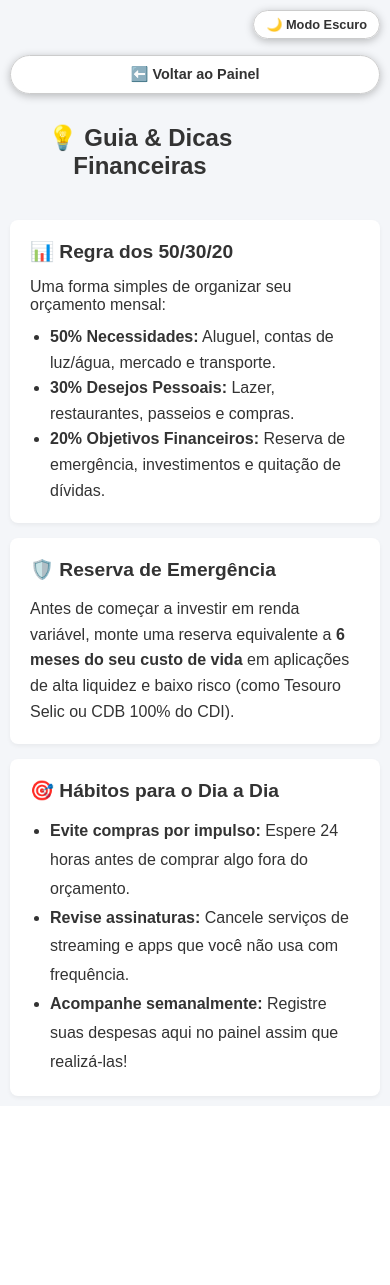
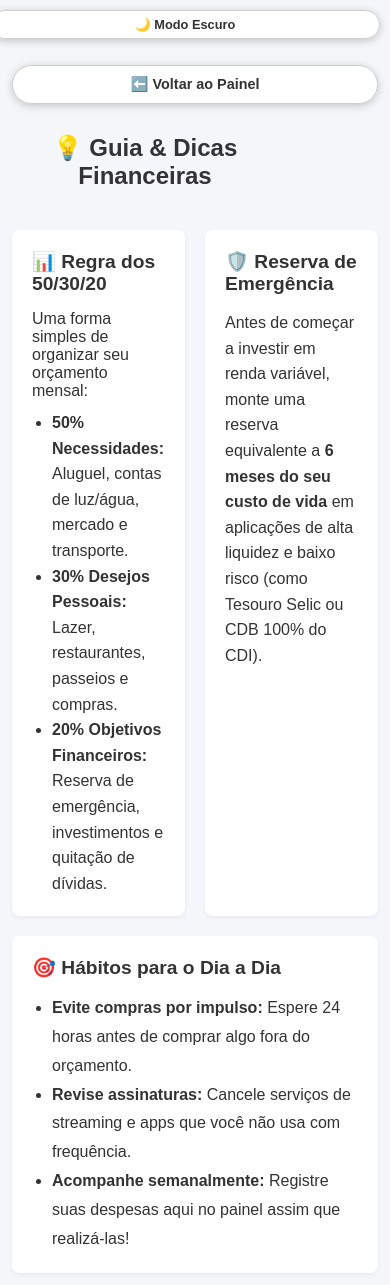
Before and after one commit to Fabiano1994F/Org-Money, a Flask app: page /dicas in a window 390 px wide. Before the commit the page ends 1100 px from the top, so only its background shows below. Run offline with Flask 3, Linux system fonts and the light colour scheme; the visitor is signed in with stand-in values (Sample User, id 1); some libraries are stand-ins or nearby versions.

Commit message:
Ajuste na barra de topo e alinhamento do utilizador no mobile

```diff
--- a/static/style.css
+++ b/static/style.css
@@ -58,15 +58,26 @@ body.dark-mode label {
 /* ==========================================================================
    SAUDAÇÃO DO USUÁRIO (CANTO SUPERIOR DIREITO)
    ========================================================================== */
-.user-greeting,
 .header-top {
     display: flex;
-    justify-content: flex-end;
+    justify-content: space-between;
     align-items: center;
-    gap: 15px;
-    padding-right: 120px; /* Garante afastamento do botão de tema */
-    text-align: right;
-    margin-bottom: 10px;
+    width: 100%;
+    margin-bottom: 20px;
+    padding-right: 120px; /* Mantém espaço livre para o botão de tema no desktop */
+    box-sizing: border-box;
+}
+
+.user-greeting {
+    font-size: 0.95rem;
+    font-weight: 600;
+    color: var(--text-color);
+}
+
+.user-greeting a {
+    color: var(--red-color);
+    text-decoration: none;
+    margin-left: 5px;
 }
 
 /* ==========================================================================
@@ -549,67 +560,63 @@ body.dark-mode .calc-btn.danger {
    ========================================================================== */
 @media (max-width: 768px) {
     body {
-        padding: 45px 10px 10px 10px !important;
+        padding: 55px 12px 12px 12px !important;
         overflow-x: hidden;
     }
 
-    /* Mensagem de boas-vindas no canto superior direito */
-    .user-greeting,
+    /* Estrutura do Cabeçalho Mobile */
     .header-top {
         display: flex !important;
-        justify-content: flex-end !important;
-        align-items: center !important;
+        flex-direction: column !important;
+        align-items: flex-start !important;
+        justify-content: flex-start !important;
         width: 100% !important;
-        padding-right: 110px !important;
-        margin-top: 0 !important;
-        text-align: right !important;
-        font-size: 0.85rem !important;
+        padding-right: 100px !important; /* Liberta espaço para o botão de tema fixo */
+        margin-bottom: 15px !important;
     }
 
-    /* Botões de topo (Dicas, Calculadora) */
+    .user-greeting {
+        width: 100% !important;
+        text-align: left !important;
+        font-size: 0.9rem !important;
+        word-break: break-word !important;
+    }
+
+    /* Botões de topo (Dicas, Calculadora) alinhados em largura total */
     .top-actions {
         display: flex !important;
         flex-direction: column !important;
         width: 100% !important;
         gap: 8px !important;
         align-items: stretch !important;
-        position: static !important;
         margin-top: 10px !important;
     }
 
     .top-actions a,
     .top-actions button {
-        position: static !important;
+        display: flex !important;
+        align-items: center !important;
+        justify-content: center !important;
         width: 100% !important;
-        max-width: 100% !important;
-        text-align: center !important;
-        justify-content: center !important;
         box-sizing: border-box !important;
         padding: 10px !important;
         font-size: 0.9rem !important;
     }
 
-    /* BOTÃO DE TEMA FIXO */
+    /* BOTÃO DE TEMA FIXO NO CANTO SUPERIOR DIREITO */
     .btn-theme-toggle,
     .top-right-theme-btn,
     button#toggle-theme {
         position: fixed !important;
         top: 10px !important;
         right: 10px !important;
-        width: auto !important;
-        min-width: unset !important;
-        max-width: fit-content !important;
         z-index: 99999 !important;
         padding: 6px 12px !important;
         font-size: 0.8rem !important;
         border-radius: 20px !important;
         background: rgba(255, 255, 255, 0.92) !important;
         border: 1px solid #ccc !important;
-        cursor: pointer !important;
-        backdrop-filter: blur(8px) !important;
-        box-shadow: 0 2px 8px rgba(0, 0, 0, 0.25) !important;
-        color: #333 !important;
-        margin: 0 !important;
+        box-shadow: 0 2px 8px rgba(0, 0, 0, 0.2) !important;
     }
 
     body.dark-mode .btn-theme-toggle,
@@ -618,93 +625,30 @@ body.dark-mode .calc-btn.danger {
         background: rgba(30, 30, 30, 0.92) !important;
         border-color: #444 !important;
         color: #fff !important;
-        box-shadow: 0 2px 8px rgba(0, 0, 0, 0.5) !important;
     }
 
-    /* FORMULÁRIO DE RECEITA MENSAL / SALÁRIO */
+    /* Formulário de Receita e Filtros */
     .receita-form,
-    form[action*="definir_receita"] {
+    form[action*="definir_receita"],
+    .filter-container {
         display: flex !important;
         flex-direction: column !important;
         width: 100% !important;
         gap: 10px !important;
     }
 
-    .receita-form input,
-    .receita-form button,
-    form[action*="definir_receita"] input,
-    form[action*="definir_receita"] button {
-        width: 100% !important;
-        min-width: 100% !important;
-        box-sizing: border-box !important;
-    }
-
-    /* FILTROS E BOTÕES DE AÇÃO (CSV, PDF, COMPARTILHAR) */
-    .filter-container {
-        display: flex !important;
-        flex-direction: column !important;
-        align-items: stretch !important;
-        gap: 10px !important;
-        width: 100% !important;
-        box-sizing: border-box !important;
-        padding: 15px !important;
-    }
-
-    .filter-container form {
-        width: 100% !important;
-        display: flex !important;
-        flex-direction: column !important;
-        gap: 10px !important;
-    }
-
-    /* Garante alinhamento centralizado do texto + ícone em todos os botões de relatórios */
     form input,
     form select,
     form button,
     .btn-csv,
-    .btn-share,
-    button[onclick*="share"],
-    .btn-share-report {
+    .btn-share {
         display: inline-flex !important;
         align-items: center !important;
         justify-content: center !important;
-        gap: 8px !important;
         width: 100% !important;
-        min-width: 100% !important;
         box-sizing: border-box !important;
         padding: 12px 15px !important;
         font-size: 0.95rem !important;
-        text-align: center !important;
-        margin: 0 !important;
-    }
-
-    .btn-share svg,
-    .btn-share i,
-    .btn-csv i,
-    .btn-share-report i {
-        display: inline-block !important;
-        margin: 0 !important;
-        vertical-align: middle !important;
-    }
-
-    .cards,
-    .content-grid {
-        display: flex !important;
-        flex-direction: column !important;
-        width: 100% !important;
-        gap: 15px !important;
-    }
-
-    .chart-box,
-    .table-box {
-        width: 100% !important;
-        min-width: 100% !important;
-        box-sizing: border-box !important;
-    }
-
-    .table-box {
-        overflow-x: auto !important;
-        -webkit-overflow-scrolling: touch;
     }
 }
 
```
